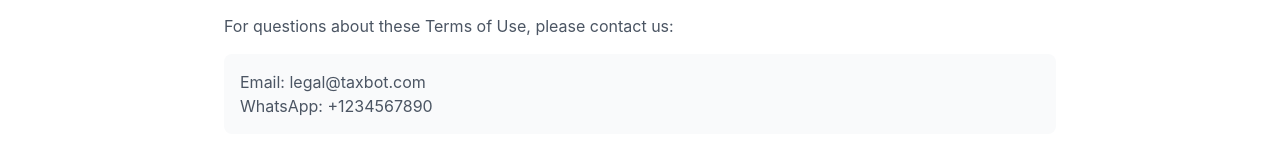
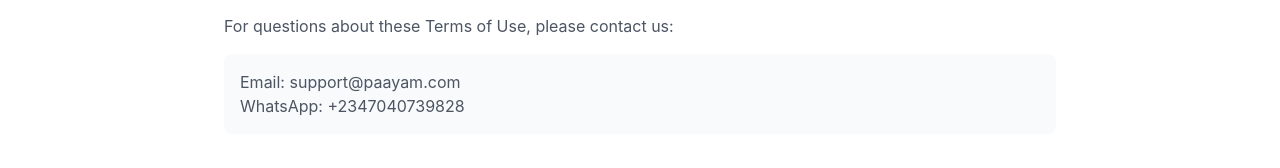
Before and after one commit to Nwns04/taxbot, a React (Vite) app: page /terms in a window 1280 px wide. Shown: the part 1550-1718 px from the top of the page. Built offline with nearby package versions, Linux system fonts and the light colour scheme; the HTML template or start-up script is replaced by a standard one.

Commit message:
first commit

```diff
--- a/src/pages/Policy.jsx
+++ b/src/pages/Policy.jsx
@@ -18,7 +18,7 @@
           <section className="mb-8">
             <h2 className="text-2xl font-semibold text-gray-900 mb-4">1. Introduction</h2>
             <p className="text-gray-600 mb-4">
-              Welcome to <strong>WhatsApp TaxBot</strong> (the “Service”) operated by <strong>Tko Motions</strong> (“we”, “us”, “our”). We are committed to protecting your privacy and processing your personal data in accordance with the <strong>Nigeria Data Protection Act 2023 (NDPA)</strong> and other applicable laws.
+              Welcome to <strong>WhatsApp TaxBot</strong> (the “Service”) operated by <strong>Paayam </strong> (“we”, “us”, “our”). We are committed to protecting your privacy and processing your personal data in accordance with the <strong>Nigeria Data Protection Act 2023 (NDPA)</strong> and other applicable laws.
               By using our Service, you agree to the collection and use of information as described in this Privacy Policy.
             </p>
           </section>
--- a/src/pages/TermsOfUse.jsx
+++ b/src/pages/TermsOfUse.jsx
@@ -92,8 +92,8 @@
                 For questions about these Terms of Use, please contact us:
               </p>
               <div className="bg-gray-50 p-4 rounded-lg">
-                <p className="text-gray-600">Email: legal@taxbot.com</p>
-                <p className="text-gray-600">WhatsApp: +1234567890</p>
+                <p className="text-gray-600">Email: support@paayam.com</p>
+                <p className="text-gray-600">WhatsApp: +2347040739828</p>
               </div>
             </section>
           </div>
```
